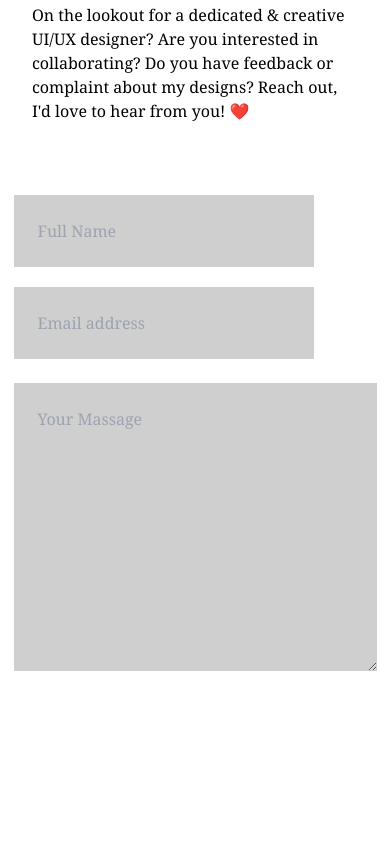
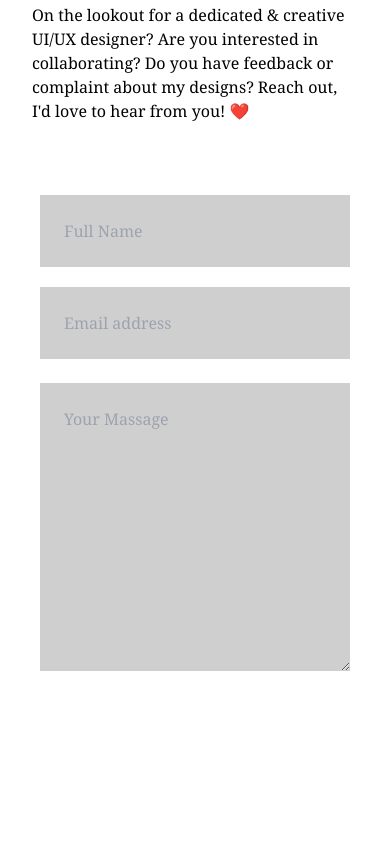
Before and after one commit to dexsteroxy/Eucharia.portfoilo, a website: page index.html in a window 390 px wide. Shown: the part 6802-7664 px from the top of the page. Drawn offline with nearby package versions, Linux system fonts and the light colour scheme.

Commit message:
some changes

```diff
--- a/index.html
+++ b/index.html
@@ -485,7 +485,7 @@
             about my designs? Reach out, I'd love to hear from you️! ❤️</p>
 
         <div
-            class="container justify-center flex xl:space-x-16 flex-col-reverse md:flex-row items-center px-6 mx-auto space-y-0 md:space-y-0">
+            class="container justify-center flex xl:space-x-16 flex-col-reverse md:flex-row items-center px-6 md:px-4 mx-auto space-y-0 md:space-y-0">
             <!-- left items -->
             <div class="md:w-1/2 mt-[138px]">
                 <img src="./images/freepik.avif" alt="" class="md:scale-[1.09] tochit">
@@ -495,18 +495,18 @@
                 <div class=" md:px-12" id="input-box">
 
                     <input type="text" placeholder="Full Name"
-                        class="p-6 dark:bg-white bg-kc md:hover:scale-[1.02] tochit lg:w-[490px] w-[300px] md:w-[400px] mt-12 md:mt-0 ">
+                        class="p-6 dark:bg-white bg-kc md:hover:scale-[1.02] tochit lg:w-[490px] w-[310px] md:w-[400px] mt-12 md:mt-0 ">
 
                 </div>
                 <div class=" md:px-12 mt-[20px]" id="input-box">
 
                     <input type="email" placeholder="Email address"
-                        class="p-6 dark:bg-white md:hover:scale-[1.02] bg-kc w-[300px] tochit md:w-[400px] lg:w-[490px]">
+                        class="p-6 dark:bg-white md:hover:scale-[1.02] bg-kc w-[310px] tochit md:w-[400px] lg:w-[490px]">
 
                 </div>
                 <div class="mt-6   md:px-12">
                     <textarea name="" id="" cols="30" rows="10" placeholder="Your Massage"
-                        class="p-6 md:hover:scale-[1.02] dark:bg-white bg-kc tochib lg:w-[490px] mb-[40px] md:w-[490px]"></textarea>
+                        class="p-6 md:hover:scale-[1.02] dark:bg-white w-[310px] bg-kc tochib lg:w-[490px] mb-[40px] md:w-[400px]"></textarea>
 
                     <a href="#"
                         class="p-6 rounded-md px-12 pt-6 tochit text-black bg-secondyellow items-center justify-center baseline hover:bg-white ease-in delay-300 hover:border-2 border-secondyellow">Submit
@@ -545,7 +545,7 @@
             class="container  flex flex-col-reverse md:flex-row px-6 shadow-sm  items-center tochit justify-center mx-auto ">
             <div class=" md:mt-[80px] mt-[60px items-center justify-center border-2 ">
 
-                <img src="./images/freepik.avif" alt="" class="h-[220px]  ">
+                <img src="./images/freepik.avif" alt="" class="h-[220px] w-[400px] ">
 
             </div>
 
@@ -568,7 +568,7 @@
             class="container shadow-sm  flex flex-col-reverse md:flex-row px-6 -mt-16 tochib items-center justify-center mx-auto ">
             <div class=" md:mt-[80px] mt-[60px] items-center justify-center border-2">
 
-                <img src="./images/freepik.avif" alt="" class="h-[220px]">
+                <img src="./images/freepik.avif" alt="" class="h-[220px] w-[400px]">
 
             </div>
 
```
Also changed, not shown: css/main.css.
